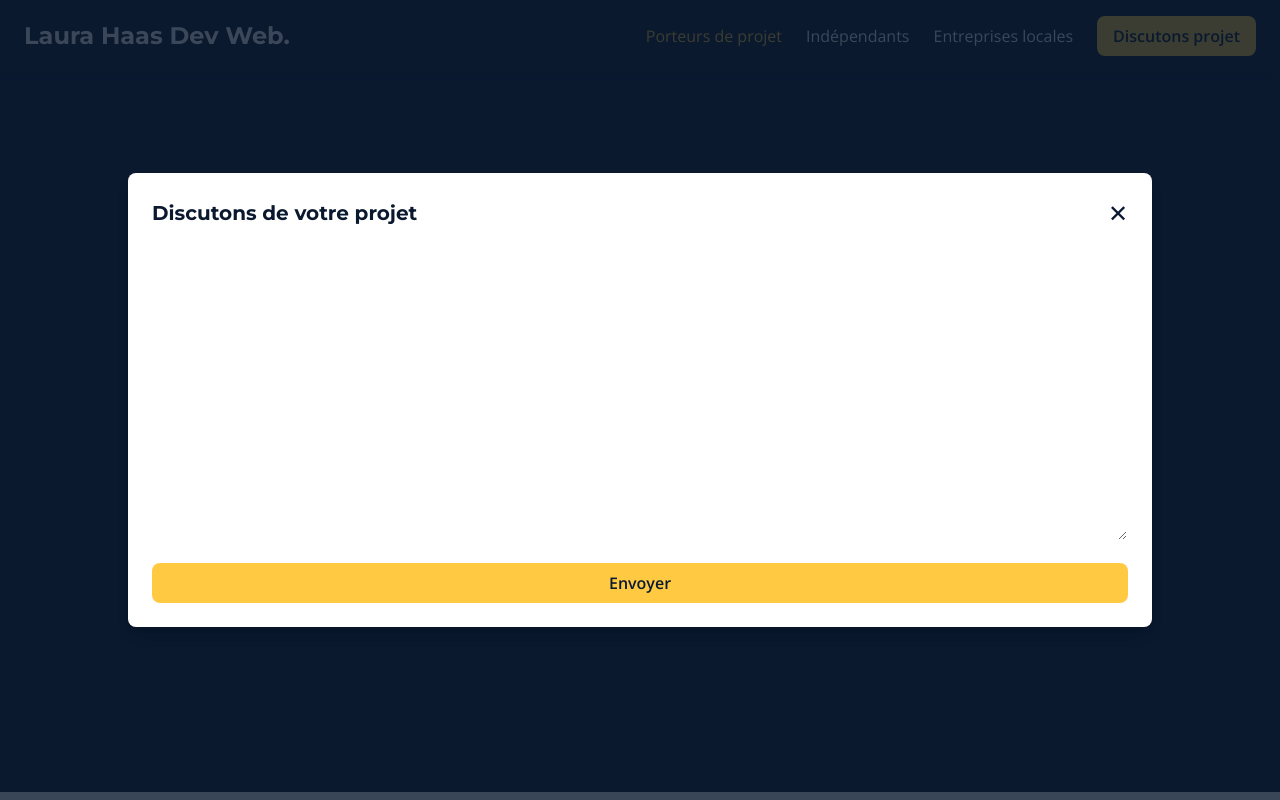
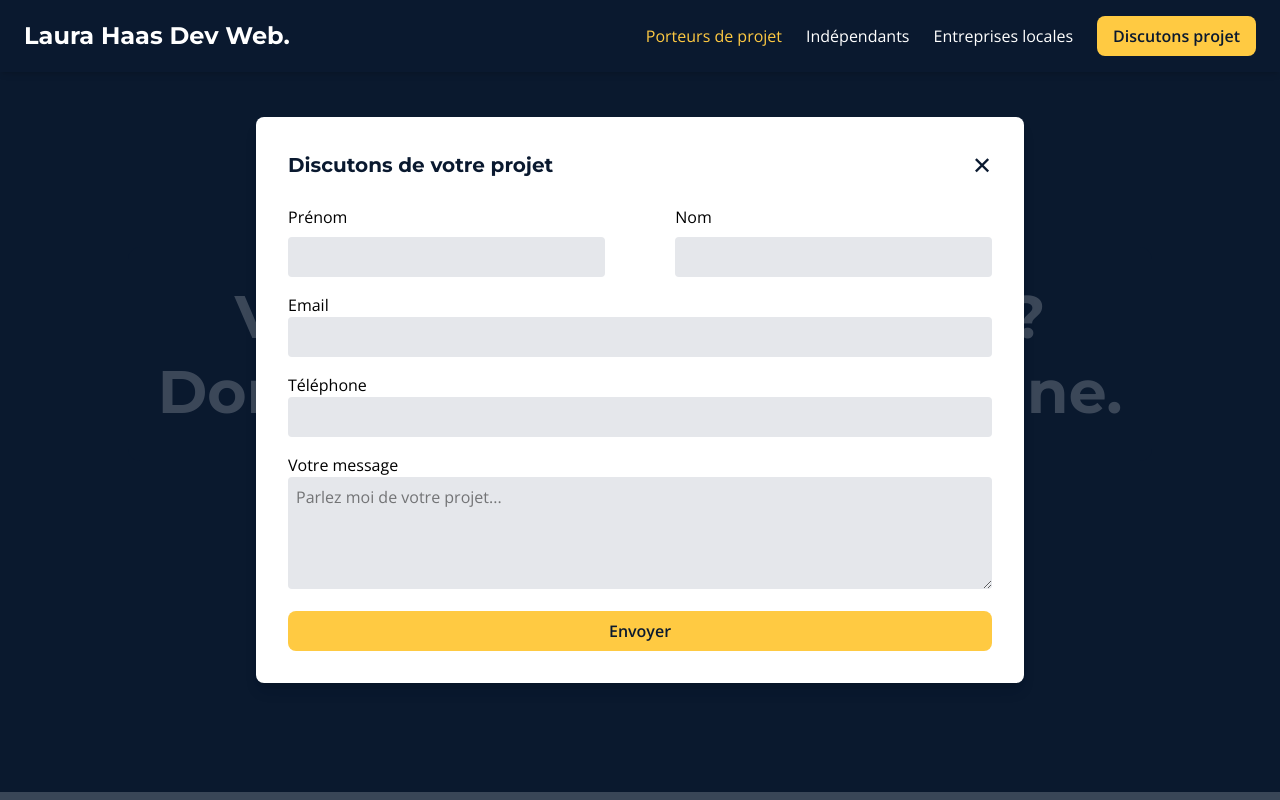
Before and after one commit to haaslaura/laura-haas-ei-front, a React (Vite) app: page /projet-lancement in a window 1280 px wide. Both pictures are taken after a click on the button "Discutons projet". Shown: the top 800 px of the page. Built offline with nearby package versions, Linux system fonts and the light colour scheme.

Commit message:
Modal correction

```diff
--- a/package.json
+++ b/package.json
@@ -19,7 +19,8 @@
         "react": "^19.1.0",
         "react-dom": "^19.1.0",
         "react-router-dom": "^7.6.3",
-        "tailwindcss": "^4.1.11"
+        "tailwindcss": "^4.1.11",
+        "zustand": "^5.0.7"
     },
     "devDependencies": {
         "@eslint/js": "^9.29.0",
--- a/src/App.jsx
+++ b/src/App.jsx
@@ -1,11 +1,11 @@
 import { Routes, Route } from 'react-router-dom';
+import ContactModal from './components/ContactModal';
 
 // Layouts
 import PageLayout from './layouts/PageLayout';
 
 // Pages
 import Home from './pages/Home';
-import Contact from './pages/Contact';
 import ProjectStarter from './pages/ProjectStarter';         // Pour les porteurs de projet
 import IndependentPro from './pages/IndependentPro';         // Pour les indépendants déjà établis
 import SmallBusiness from './pages/SmallBusiness';           // Pour les TPE / PME
@@ -14,10 +14,11 @@ import LegalInfo from './pages/LegalInfo';
 
 function App() {
   return (
+    <>
+      <ContactModal />
       <Routes>
         <Route element={<PageLayout />}>
           <Route path="/" element={<Home />} />
-        <Route path="/contact" element={<Contact />} />
           <Route path="/projet-lancement" element={<ProjectStarter />} />
           <Route path="/professionnel-independant" element={<IndependentPro />} />
           <Route path="/entreprise-locale" element={<SmallBusiness />} />
@@ -25,6 +26,7 @@ function App() {
           <Route path="*" element={<NotFound />} />
         </Route>
       </Routes>
+    </>
   );
 }
 
--- a/src/components/CallToAction.jsx
+++ b/src/components/CallToAction.jsx
@@ -1,15 +1,19 @@
 import { Link } from 'react-router-dom';
 import Button from './Button';
+import { useContactModal } from '../store/useContactModal';
 
 const CallToAction = ({
     title = 'Prêt à donner vie à votre projet\u00A0?',
     displayTitle = 'true',
     subtitle = 'Contactez-moi pour un échange sans engagement',
     linkContent = 'Contactez-moi',
-    link = '/contact',
-    displayLinkLikeAButton = 'true',
+    isLink = false,
+    buttonLink = '',
     displaySeparation = 'true',
 }) => {
+
+    const { open } = useContactModal();
+
     return (
         <section className="bg-[var(--color-dark-blue)] text-white flex flex-col items-center">
             <div
@@ -23,21 +27,22 @@ const CallToAction = ({
                 ) : (
                     <h3 className="text-xl font-bold mb-3">{title}</h3>
                 )}
+
                 <p className="text-[var(--color-slate)] mb-8">{subtitle}</p>
 
-                {/* Display CtA button like a simple link or a button */}
-                {displayLinkLikeAButton ? (
+                {/* Display a link or a button */}
+                {isLink ? (
                     <Button
                         text={linkContent}
-                        link={link}
+                        link={buttonLink}
                     />
                 ) : (
-                    <Link
-                        to={link}
+                    <button
+                        onClick={open}
                         className="mt-3 inline-block font-bold text-[var(--color-accent)] hover:underline"
                     >
                         {linkContent}
-                    </Link>
+                    </button>
                 )}
             </div>
         </section>
--- a/src/components/CardSection/index.jsx
+++ b/src/components/CardSection/index.jsx
@@ -15,7 +15,7 @@ const contentCardSection = [
         title: 'Vous lancez votre activité\u00A0?',
         content:
             'Créons ensemble un site professionnel pour poser des fondations solides et trouver vos premiers clients.',
-        link: '/tarifs',
+        link: '/projet-lancement',
         linkContent: 'Découvrir les packs de démarrage →',
     },
     {
@@ -23,14 +23,14 @@ const contentCardSection = [
         title: 'Votre site ne vous ressemble plus\u00A0?',
         content:
             'Modernisons votre présence en ligne avec un design qui reflète votre talent et attire les bons clients.',
-        link: '/contact',
+        link: '/professionnel-independant',
         linkContent: 'Faire le point sur votre site →',
     },
     {
         icon: InsightsRoundedIcon,
         title: 'Votre entreprise locale mérite mieux\u00A0?',
         content: 'Gagnez en visibilité et simplifiez vos prises de contact avec un site qui inspire confiance.',
-        link: '/contact',
+        link: '/entreprise-locale',
         linkContent: 'Demander un audit gratuit →',
     },
 ];
--- a/src/components/ContactModal/index.jsx
+++ b/src/components/ContactModal/index.jsx
@@ -1,6 +1,8 @@
 import { useEffect, useRef } from 'react';
+import { useContactModal } from '../../store/useContactModal';
 
-export default function ContactModal({ isOpen, onClose }) {
+export default function ContactModal() {
+    const { isOpen, close } = useContactModal();
     const modalRef = useRef(null);
     const closeBtnRef = useRef(null);
 
@@ -15,13 +17,6 @@ export default function ContactModal({ isOpen, onClose }) {
             document.body.style.overflow = '';
         }
     }, [isOpen]);
-
-    // Fermer si clic à l'extérieur
-    const handleClickOutside = (e) => {
-        if (modalRef.current && !modalRef.current.contains(e.target)) {
-            onClose();
-        }
-    };
 
     // Validation email
     const isValidEmail = (email) => /^[^\s@]+@[^\s@]+\.[^\s@]+$/.test(email);
@@ -57,7 +52,7 @@ export default function ContactModal({ isOpen, onClose }) {
 
         console.log('Formulaire envoyé :', data);
         alert('Votre message a été envoyé !');
-        onClose();
+        close();
     };
 
     if (!isOpen) return null;
@@ -65,21 +60,22 @@ export default function ContactModal({ isOpen, onClose }) {
     return (
         <div
             className="fixed inset-0 z-50 flex items-center justify-center bg-[var(--color-dark-blue)]/80"
-            onClick={handleClickOutside}
+            onClick={close}
             role="dialog"
             aria-modal="true"
         >
             <div
                 ref={modalRef}
-                className="bg-white rounded-lg shadow-lg w-full max-w-lg p-6"
+                onClick={(e) => e.stopPropagation()}
+                className="bg-white rounded-lg shadow-lg w-full max-w-md p-8"
             >
                 {/* Header */}
                 <div className="flex justify-between items-center mb-6">
                     <h2 className="text-xl font-title text-[var(--color-dark-blue)]">Discutons de votre projet</h2>
                     <button
                         ref={closeBtnRef}
-                        onClick={onClose}
-                        className="text-[var(--color-dark-blue)] hover:text-[var(--color-accent)] text-2xl"
+                        onClick={close}
+                        className="text-(--color-dark-blue) hover:text-(--color-accent) text-2xl"
                         aria-label="Fermer la fenêtre de contact"
                     >
                         ✕
@@ -91,51 +87,87 @@ export default function ContactModal({ isOpen, onClose }) {
                     onSubmit={handleSubmit}
                     className="space-y-4"
                 >
-                    <div className="flex gap-4">
+                    <div className="flex flex-row justify-between">
+                        <div className="flex flex-col gap-2 w-[45%]">
+                            <label
+                                className="text-black"
+                                htmlFor="firstname"
+                            >
+                                Prénom
+                            </label>
                             <input
                                 type="text"
                                 name="firstname"
-                            placeholder="Prénom"
+                                id="firstname"
                                 maxLength="50"
                                 required
-                            className="flex-1 border p-2 rounded focus:outline-[var(--color-accent)]"
+                                className="w-full p-2 rounded focus:outline-(--color-accent) bg-gray-200 text-black"
                             />
+                        </div>
+                        <div className="flex flex-col gap-2 w-[45%]">
+                            <label
+                                className="text-black"
+                                htmlFor="lastname"
+                            >
+                                Nom
+                            </label>
                             <input
                                 type="text"
                                 name="lastname"
-                            placeholder="Nom"
+                                id="lastname"
                                 maxLength="50"
                                 required
-                            className="flex-1 border p-2 rounded focus:outline-[var(--color-accent)]"
+                                className="w-full p-2 rounded focus:outline-(--color-accent) bg-gray-200 text-black"
                             />
                         </div>
+                    </div>
+
+                    <label
+                        className="text-black"
+                        htmlFor="email"
+                    >
+                        Email
+                    </label>
                     <input
                         type="email"
                         name="email"
-                        placeholder="Email"
                         maxLength="100"
                         required
-                        className="w-full border p-2 rounded focus:outline-[var(--color-accent)]"
+                        className="w-full p-2 rounded focus:outline-(--color-accent) bg-gray-200 text-black"
                     />
+
+                    <label
+                        className="text-black"
+                        htmlFor="phone"
+                    >
+                        Téléphone
+                    </label>
                     <input
                         type="tel"
                         name="phone"
-                        placeholder="Téléphone"
                         maxLength="20"
                         required
-                        className="w-full border p-2 rounded focus:outline-[var(--color-accent)]"
+                        className="w-full p-2 rounded focus:outline-(--color-accent) bg-gray-200 text-black"
                     />
+
+                    <label
+                        className="text-black"
+                        htmlFor="phone"
+                    >
+                        Votre message
+                    </label>
                     <textarea
                         name="message"
-                        placeholder="Parlez de votre projet..."
+                        placeholder="Parlez moi de votre projet..."
                         maxLength="500"
                         required
                         rows="4"
-                        className="w-full border p-2 rounded focus:outline-[var(--color-accent)]"
+                        className="w-full p-2 rounded focus:outline-(--color-accent) bg-gray-200 text-black"
                     ></textarea>
+
                     <button
                         type="submit"
-                        className="w-full bg-[var(--color-accent)] text-[var(--color-dark-blue)] font-bold py-2 px-4 rounded-lg hover:opacity-90 transition-all"
+                        className="w-full bg-[var(--color-accent)] text-(--color-dark-blue) font-bold py-2 px-4 rounded-lg hover:opacity-90 transition-all"
                     >
                         Envoyer
                     </button>
--- a/src/components/Hero.jsx
+++ b/src/components/Hero.jsx
@@ -1,14 +1,39 @@
 import { Link } from 'react-router-dom';
 import StarsBackground from './StarsBackground';
+import { useContactModal } from '../store/useContactModal';
+
+
+/**
+ * Section Hero principale affichée en haut de la page.
+ *
+ * Affiche un titre avec mise en évidence d'un mot, un sous-titre,
+ * un fond étoilé optionnel, et un bouton d'action qui peut être soit
+ * un lien de navigation (`<Link>`), soit un bouton qui ouvre le modal de contact.
+ *
+ * @component
+ * @param {Object} props - Propriétés du composant.
+ * @param {string} [props.title] - Titre principal (par défaut : phrase marketing).
+ * @param {string} [props.keyWord] - Mot à mettre en évidence dans le titre.
+ * @param {string} [props.subtitle] - Sous-titre ou accroche secondaire.
+ * @param {string} [props.buttonText] - Texte affiché sur le bouton d'action.
+ * @param {boolean} [props.isLink=false] - Détermine si le bouton est un lien (`true`) ou un bouton ouvrant le modal (`false`).
+ * @param {string} [props.buttonLink] - Lien de redirection si `isLinkButton` est `true`.
+ * @param {boolean} [props.starsBg=true] - Active ou désactive le fond étoilé animé.
+ *
+ * @returns {JSX.Element} La section Hero avec contenu et action principale.
+ */
 
 const Hero = ({
     title = 'Un site web sur-mesure qui travaille vraiment pour vous.',
     keyWord = 'vraiment',
     subtitle = 'Partenaire des créateurs, indépendants et TPE pour une présence en ligne claire et efficace.',
     buttonText = 'Échangeons gratuitement sur votre projet',
-    buttonLink = '/contact',
+    isLink = false,
+    buttonLink = '',
     starsBg = true,
 }) => {
+    const { open } = useContactModal();
+
     // Fonction pour mettre en évidence un mot spécifique dans le titre
     const highlightWord = (text, word) => {
         const parts = text.split(word);
@@ -47,6 +72,8 @@ const Hero = ({
                     {subtitle}
                 </p>
 
+                {/* BOUTON */}
+                {isLink ? (
                     <Link
                         to={buttonLink}
                         className="bg-(--color-accent) text-(--color-dark-blue) mt-8
@@ -55,6 +82,16 @@ const Hero = ({
                     >
                         {buttonText}
                     </Link>
+                ) : (
+                    <button
+                        onClick={open}
+                        className="bg-(--color-accent) text-(--color-dark-blue) mt-8
+                        font-bold py-3 px-4 rounded-lg text-lg
+                        hover:scale-105 transform transition-transform whitespace-nowrap cursor-pointer"
+                    >
+                        {buttonText}
+                    </button>
+                )}
             </div>
         </section>
     );
--- a/src/components/OffersSection/index.jsx
+++ b/src/components/OffersSection/index.jsx
@@ -2,6 +2,7 @@ import Section from '../../layouts/Section';
 import Content from '../../layouts/Content';
 import TitleAndSubDisplay from '../TitleAndSubDisplay';
 import OfferCard from './OfferCard';
+import { useContactModal } from '../../store/useContactModal';
 
 const homePackOffers = [
     {
@@ -34,7 +35,7 @@ const homePackOffers = [
         ],
         displayButton: true,
         buttonText: 'Demander un devis',
-        buttonLink: '/contact',
+        buttonLink: 'modal',
         activePopular: true,
     },
 ];
--- a/src/layouts/Header.jsx
+++ b/src/layouts/Header.jsx
@@ -1,11 +1,10 @@
 import { useState } from 'react';
 import { Link, NavLink } from 'react-router-dom';
-import Button from '../components/Button';
-import ContactModal from '../components/ContactModal';
+import { useContactModal } from '../store/useContactModal';
 
 function Header() {
     const [isMobileMenuOpen, setIsMobileMenuOpen] = useState(false);
-    const [isModalOpen, setIsModalOpen] = useState(false);
+    const { open } = useContactModal();
 
     return (
         <header className="text-white shadow-md sticky top-0 z-50 bg-[var(--color-dark-blue)]">
@@ -51,12 +50,9 @@ function Header() {
                         </NavLink>
                     </li>
                     <li>
-                        {/* <Button
-                            text="Discutons projet"
-                            link="/contact"
-                        /> */}
                         <button
-                            onClick={() => setIsModalOpen(true)}
+                            // onClick={() => setIsModalOpen(true)}
+                            onClick={open}
                             className="bg-[var(--color-accent)] text-[var(--color-dark-blue)] font-bold py-2 px-4 rounded-lg hover:opacity-90 transition-all"
                         >
                             Discutons projet
@@ -118,19 +114,16 @@ function Header() {
                             </Link>
                         </li>
                         <li>
-                            <Link
-                                onClick={() => setIsMobileMenuOpen(false)}
-                                to="/contact"
+                            <button
+                                onClick={open}
                                 className="bg-[var(--color-accent)] text-[var(--color-dark-blue)] py-2 px-4 mt-12 rounded-lg"
                             >
                                 Discutons projet
-                            </Link>
+                            </button>
                         </li>
                     </ul>
                 </div>
             )}
-
-            <ContactModal isOpen={isModalOpen} onClose={() => setIsModalOpen(false)} />
         </header>
     );
 }
--- a/src/pages/ProjectStarter.jsx
+++ b/src/pages/ProjectStarter.jsx
@@ -68,10 +68,12 @@ const ProjectStarter = () => {
                 keyWord="meilleure"
                 subtitle="Je vous accompagne pour créer un site web professionnel, clair et efficace, sans jargon technique et adapté à votre budget."
                 buttonText="Discutons de votre projet, sans engagement"
+                isLink={false}
                 starsBg={false}
             />
 
             {/* ========= SECTION PACKS ========= */}
+            <div id="packs"></div>
             <OffersSection
                 title="Des offres conçues pour démarrer sur des bases solides"
                 subtitle=""
--- /dev/null
+++ b/src/store/useContactModal.js
@@ -0,0 +1,16 @@
+import { create } from 'zustand';
+
+/**
+ * Store Zustand pour gérer l'état du modal de contact.
+ *
+ * @typedef {Object} ContactModalStore
+ * @property {boolean} isOpen - Indique si le modal est actuellement ouvert.
+ * @property {() => void} open - Ouvre la modal (passe `isOpen` à true).
+ * @property {() => void} close - Ferme la modal (passe `isOpen` à false).
+ */
+
+export const useContactModal = create((set) => ({
+    isOpen: false,
+    open: () => set({ isOpen: true }),
+    close: () => set({ isOpen: false }),
+}));
```
Also changed, not shown: src/components/OffersSection/OfferCard.jsx (+16 -2 lines), src/pages/Home.jsx (+9 -6 lines), 1 other file (tests, documents, lock files or other folders). Lines whose indentation alone changed are shown as unchanged.
